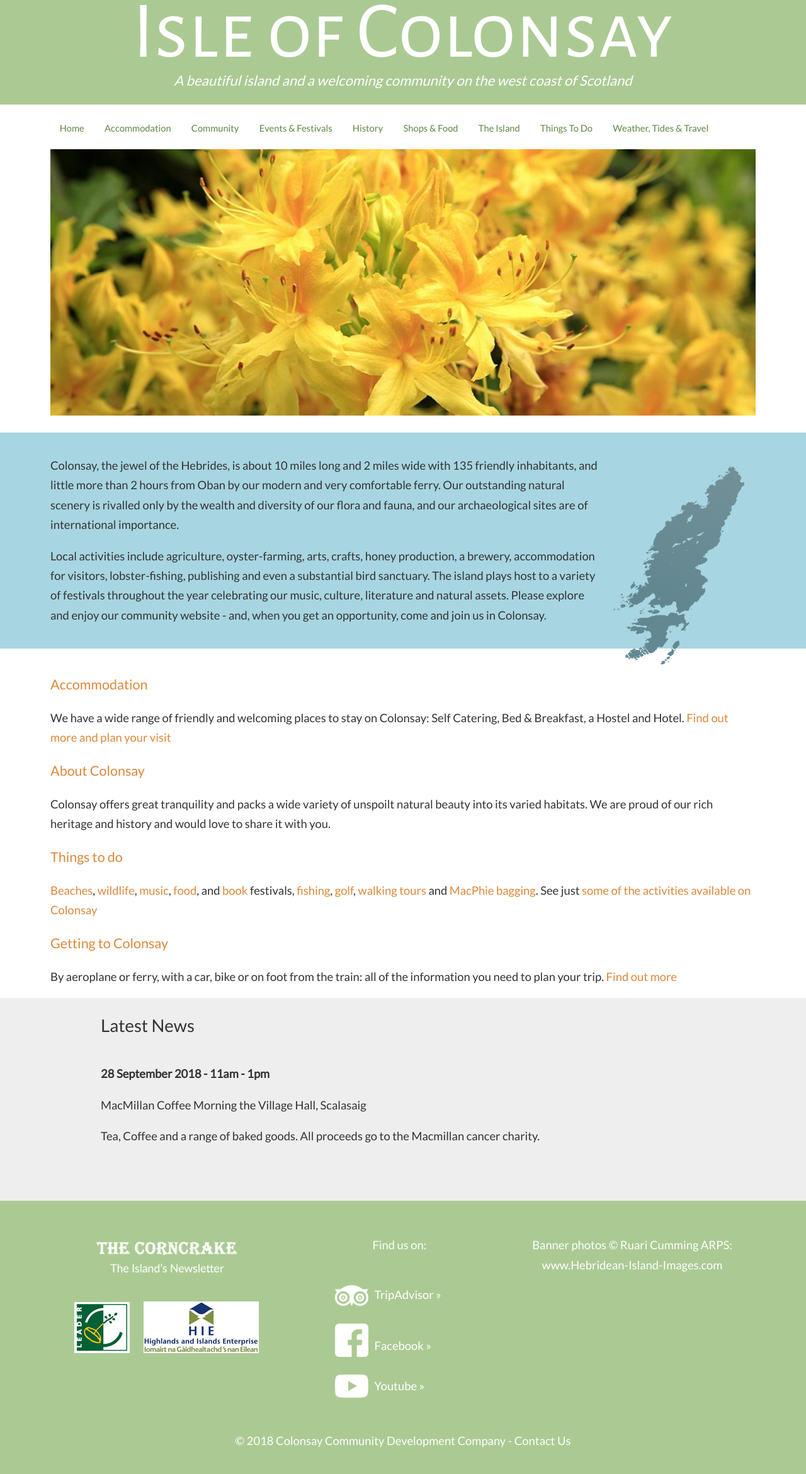
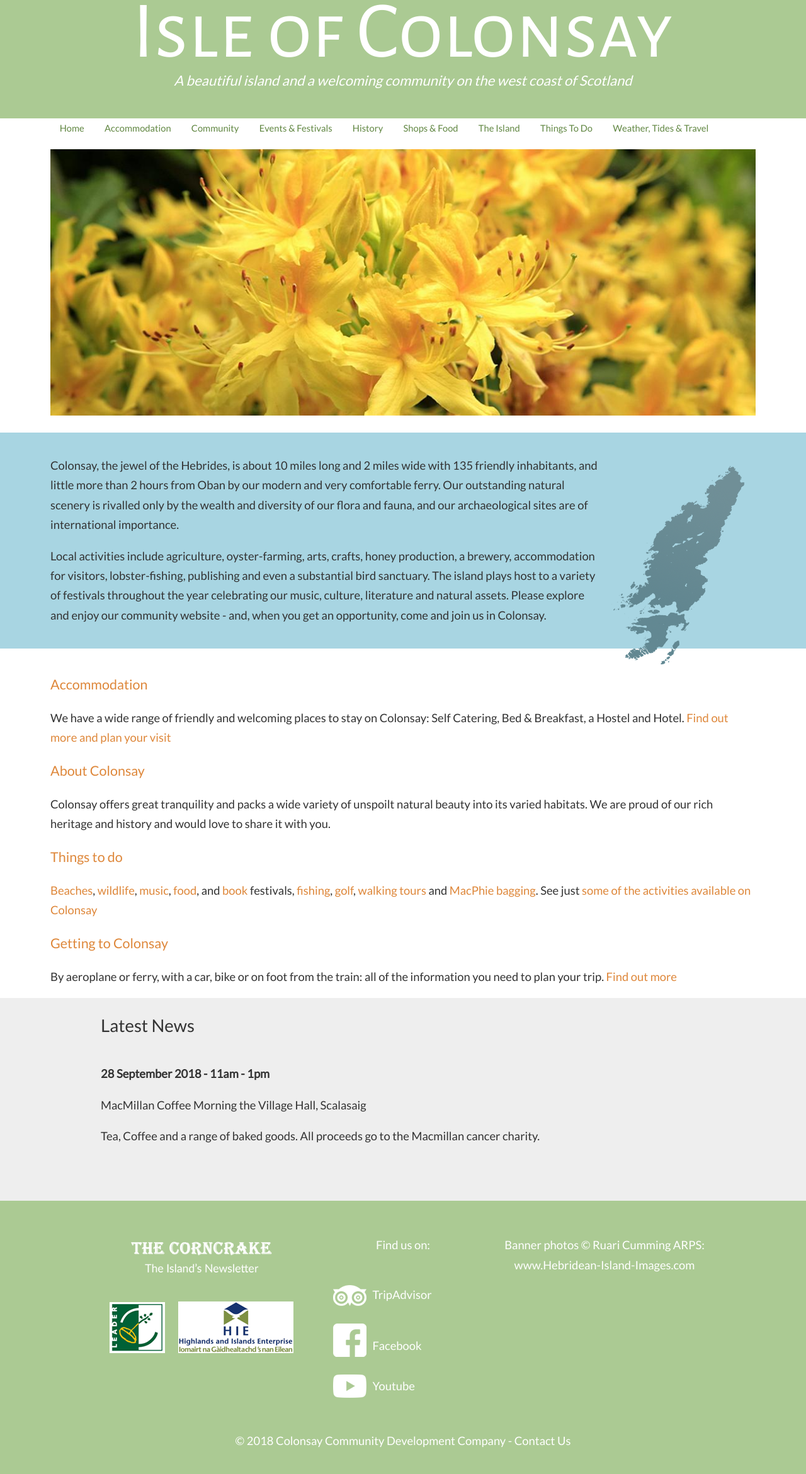
Before and after one commit to dmcnich/cholasa, a Jekyll site: the page built from index.md, in a window 1280 px wide. Shown: the whole page at 63% size. Built offline with Jekyll 4.4.1, drawn with Linux system fonts in a browser that asks for light colours.

Commit message:
Responsive style

```diff
--- a/_layouts/default.html
+++ b/_layouts/default.html
@@ -40,17 +42,17 @@
         </ul>
     </nav>
 
-    <div id="images">
+    <section id="images">
         <div class='wrapper'>
                 {% for image in site.collections.first.files %}
             <img src="{{ image.path | remove: '_' | absolute_url }}" />
                 {% endfor %}
             <img src="{{ site.collections.first.files.first.path | remove: '_' | absolute_url }}" />
         </div>
-    </div>
+    </section>
 
-    <section>
-        <h2 id="main-content">{{ page.title }}</h2>
+    <section id="main-content">
+        <h2>{{ page.title }}</h2>
         {% if page.title %}
         <hr />
         {% endif %}
@@ -86,9 +88,9 @@
             <div>
                 <p>Find us on:</p>
                 <ul>
-                    <li><img src="{{ site.url }}{{ site.baseurl }}/images/tripadvisor.png" /><a href="https://www.tripadvisor.co.uk/Tourism-g562664-Isle_of_Colonsay_The_Hebrides_Scotland-Vacations.html">TripAdvisor &raquo;</a></li>
-                    <li><img src="{{ site.url }}{{ site.baseurl }}/images/facebook.png" /><a href="http://www.facebook.com/pages/Friends-of-Colonsay/155213141193434">Facebook &raquo;</a></li>
-                    <li><img src="{{ site.url }}{{ site.baseurl }}/images/youtube.png" /><a href="https://www.youtube.com/results?search_query=colonsay">Youtube &raquo;</a></li>
+                    <li><img src="{{ site.url }}{{ site.baseurl }}/images/tripadvisor.png" /><a href="https://www.tripadvisor.co.uk/Tourism-g562664-Isle_of_Colonsay_The_Hebrides_Scotland-Vacations.html">TripAdvisor</a></li>
+                    <li><img src="{{ site.url }}{{ site.baseurl }}/images/facebook.png" /><a href="http://www.facebook.com/pages/Friends-of-Colonsay/155213141193434">Facebook</a></li>
+                    <li><img src="{{ site.url }}{{ site.baseurl }}/images/youtube.png" /><a href="https://www.youtube.com/results?search_query=colonsay">Youtube</a></li>
                 </ul>
             </div>
             <div>
--- a/style.scss
+++ b/style.scss
@@ -8,6 +8,13 @@
 
 @import url('https://fonts.googleapis.com/css?family=Alegreya+Sans+SC|Lato');
 
+html {
+  box-sizing: border-box;
+}
+*, *:before, *:after {
+  box-sizing: inherit;
+}
+
 body {
     font-family: 'Lato', sans-serif;
     font-size: 1.15rem;
@@ -15,10 +22,12 @@
     color: #333;
     margin: 0;
     padding:0;
+    display: flex;
+    flex-direction: column;
 }
 
 h1 {
-    font-family: 'Alegreya Sans SC', sans-serif;
+    font-family: 'Trajan Pro Sans', 'Alegreya Sans SC', sans-serif;
     font-weight:100;
     font-size: 10vw;
     padding: 0;
@@ -59,7 +68,7 @@
     margin: 1em auto;
 }
 
-section img {
+section p img {
     max-width: 40%;
     float: right;
     margin: 1rem;
@@ -86,6 +95,7 @@
     text-align: center;
     color: #fff;
     background: #abca93;
+    order: 1;
         & p {
         font-size: 1.2em;
         font-weight: 100;
@@ -108,6 +118,7 @@
     font-size: 0.8em;
     color: #608641;
     margin: 0 auto;
+    order: 2;
     & a {
         color: inherit;
         &:hover {
@@ -158,16 +169,24 @@
     background: #abca93;
     color: #fff;
     padding-top: 2em;
-    & div {
+    order: 7;
+    & > div {
         max-width:70rem;
         margin: 0 auto;
+        display: flex;
+        flex-flow: row wrap;
+        justify-content: center;
         & div {
-            width: 33%;
+            width: 20rem;
             text-align: center;
-            float: left;
             margin: 0;
             & ul {
                 text-align: left;
+                list-style-type: none;
+                & img {
+                    position: relative;
+                    top: 20px;
+                }
             }
         }
     }
@@ -180,14 +199,6 @@
     }
     & img {
         margin:0.5em;
-    }
-    & ul {
-        list-style-type: none;
-        padding-left: 4em;
-        & img {
-            position: relative;
-            top: 20px;
-        }
     }
     & a {color: inherit;
         &:hover {
@@ -210,6 +221,7 @@
     width: 100vw;
     max-width: 70rem;
     margin: 0 auto;
+    order: 3;
     & div {
         width: {{ imageslides }}*100vw;
         max-width: {{ imageslides }}*70rem;
@@ -222,8 +234,13 @@
     }
 }
 
+#main-content {
+    order: 4;
+}
+
 #news {
     background-color: #eee;
+    order: 5;
     & > div {
         overflow: hidden;
         width: 100vw;
@@ -254,3 +271,26 @@
     {{ i | times: 100 | divided_by:imagenumber }}% {margin-left: -{{ i | times: 100}}%;}
 {% endfor %}
 }
+
+@media only screen and (max-width: 70em) {
+    nav, #main-content, #news, footer {
+        padding: 0 1em;
+    }
+    nav {
+        order: 6;
+        & ul li {
+        display: block;
+        font-weight: 600;
+            & ul {
+                display: block;
+                position: inherit;
+                & li {
+                    font-weight: 400;
+                }
+            }
+        }
+    }
+    section p img {
+        max-width: 100%;
+    }
+}
```
Also changed, not shown: other parts of _layouts/default.html (+2 -0 lines).
